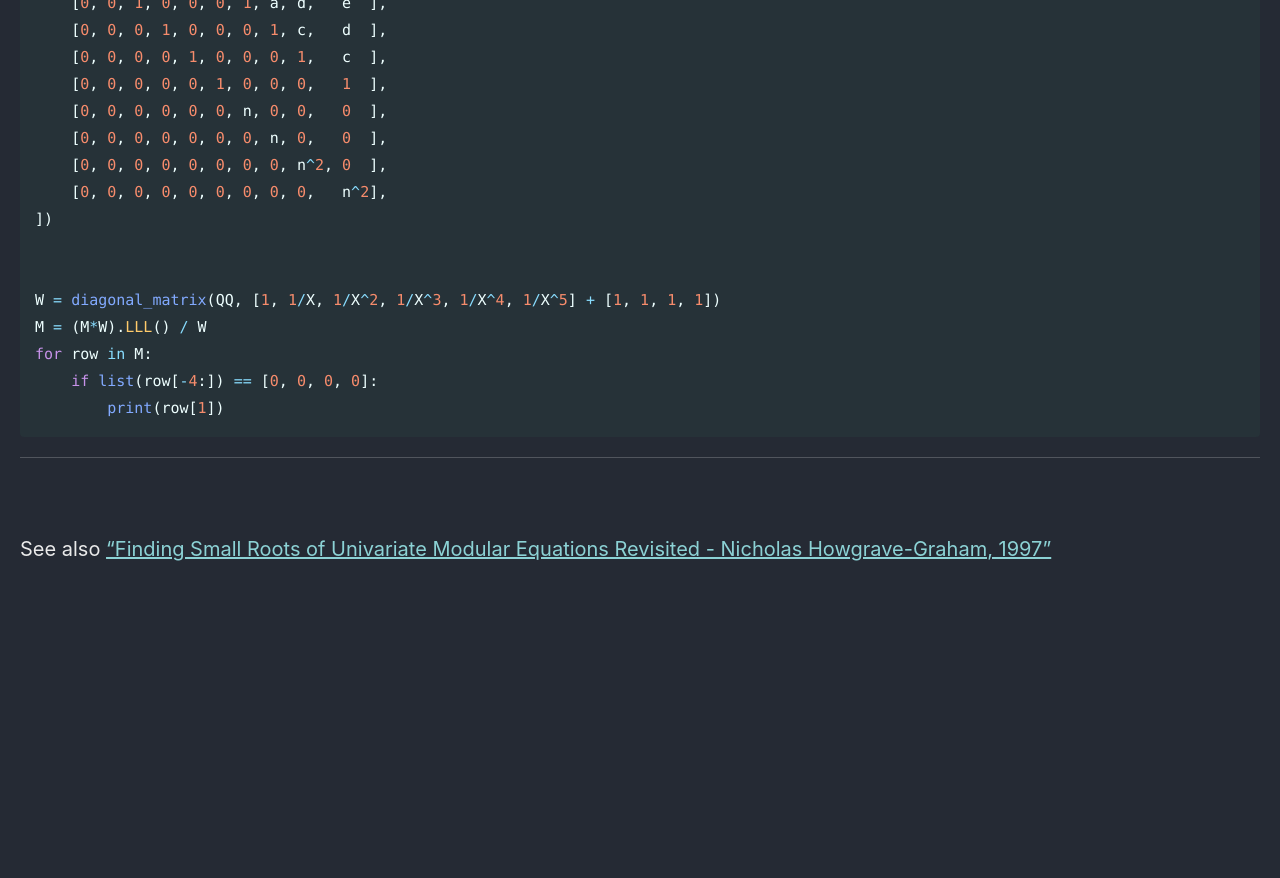
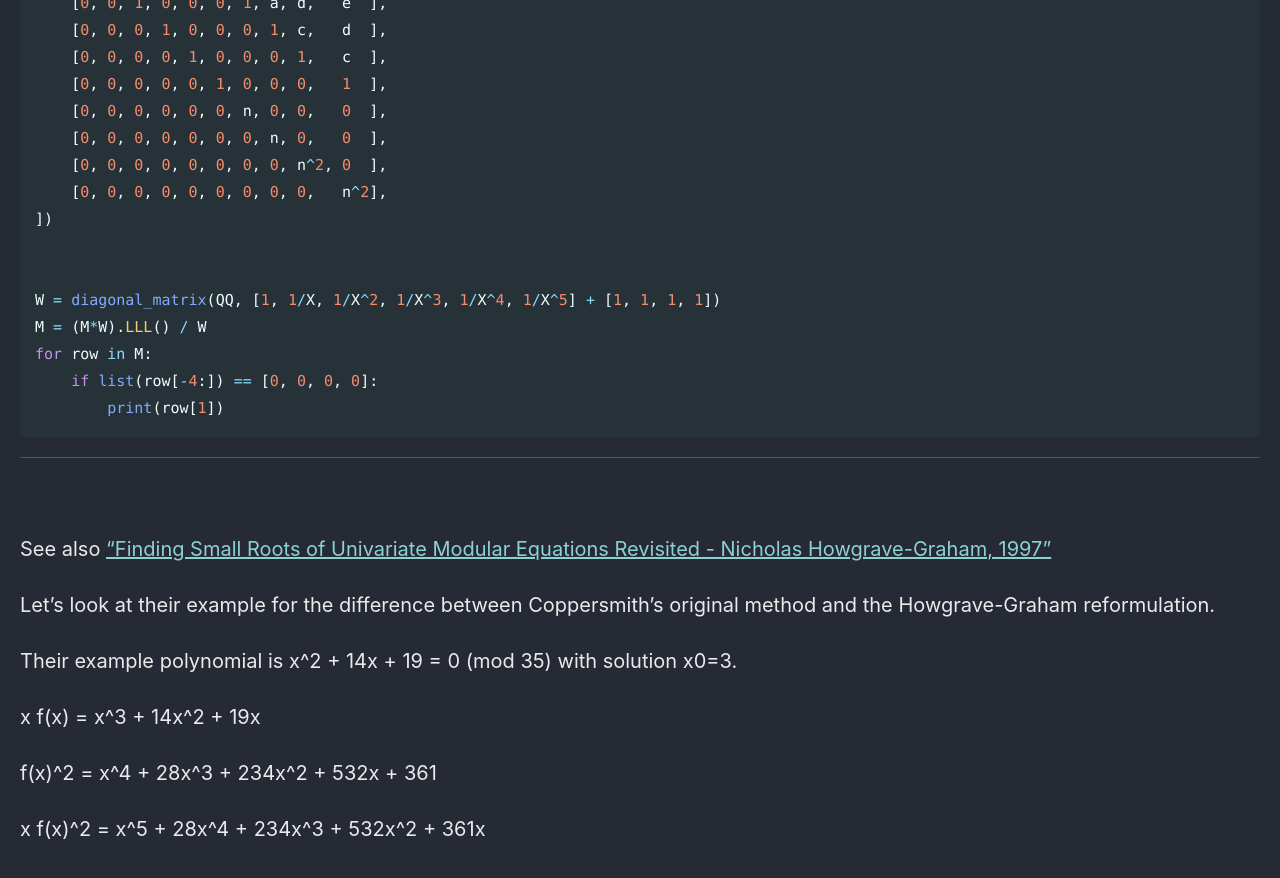
Before and after one commit to Connor-McCartney/Connor-McCartney.github.io, a Jekyll site: the page built from _pages/cryptography/small-roots/notes.md, in a window 1280 px wide and 900 px high, scrolled down 3368 px. Shown: the top 878 px of the window. Built offline with Jekyll 4.4.1, drawn with Linux system fonts in a browser that asks for light colours; cached includes are drawn as plain includes; before the commit the page ends 3988 px from its top, so only the background shows below that.

Commit message:
Update notes.md

```diff
--- a/_pages/cryptography/small-roots/notes.md
+++ b/_pages/cryptography/small-roots/notes.md
@@ -157,3 +157,13 @@ for row in M:
 <br>
 
 See also ["Finding Small Roots of Univariate Modular Equations Revisited - Nicholas Howgrave-Graham, 1997"](https://sci-hub.se/10.1007/bfb0024458)
+
+Let's look at their example for the difference between Coppersmith's original method and the Howgrave-Graham reformulation.
+
+Their example polynomial is x^2 + 14x + 19 = 0 (mod 35) with solution x0=3.
+
+x f(x) = x^3 + 14x^2 + 19x
+
+f(x)^2 = x^4 + 28x^3 + 234x^2 + 532x + 361
+
+x f(x)^2 = x^5 + 28x^4 + 234x^3 + 532x^2 + 361x
```
